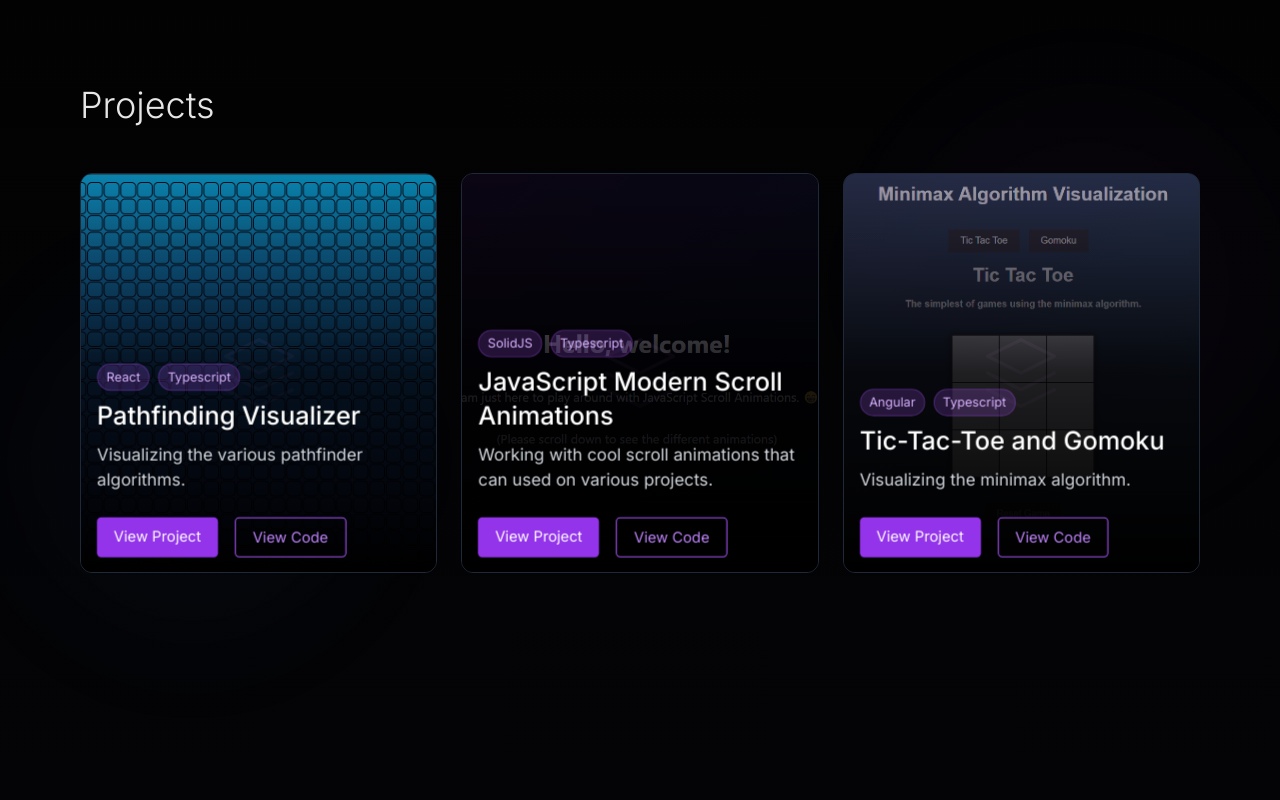
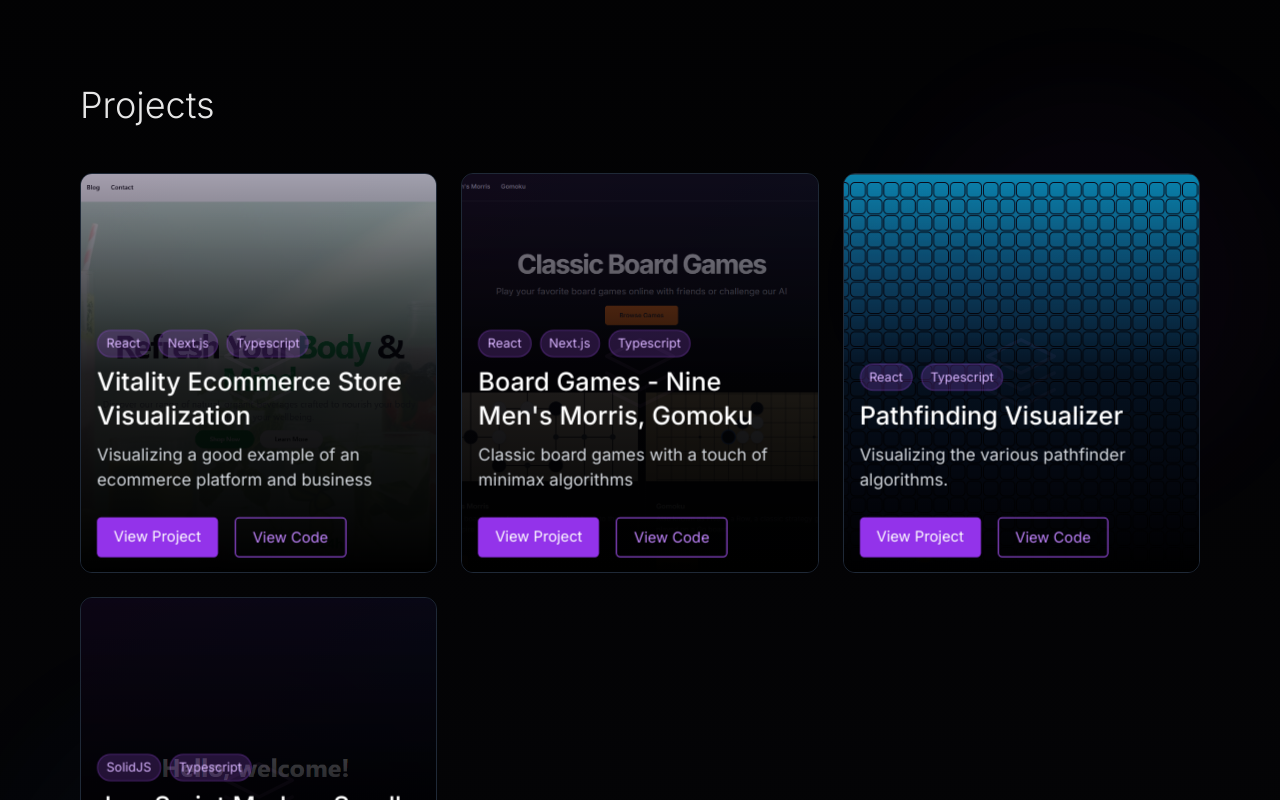
Before and after one commit to enbattle/enbattle.github.io, a Next.js app: page / in a window 1280 px wide. Shown: the part 955-1755 px from the top of the page. Built offline with nearby package versions, Linux system fonts and the light colour scheme.

Commit message:
Added vitality ecommerce site and board games site to projects

```diff
--- a/next.config.ts
+++ b/next.config.ts
@@ -1,12 +1,14 @@
 /** @type {import('next').NextConfig} */
+const isGithubPages = process.env.NODE_ENV === "production";
+const repoName = "vitality"; // Change this if your repo name is different
+
 const nextConfig = {
   output: "export",
+  basePath: isGithubPages ? `/${repoName}` : "",
+  assetPrefix: isGithubPages ? `/${repoName}/` : "",
   images: {
-    unoptimized: true,
+    unoptimized: true, // Ensures images work on GitHub Pages
   },
-  // Remove basePath if you're deploying to username.github.io
-  // basePath: '/repo-name', // Only needed for project sites
-  assetPrefix: process.env.NODE_ENV === "production" ? "/" : "",
 };
 
 module.exports = nextConfig;
--- a/src/app/components/projects.tsx
+++ b/src/app/components/projects.tsx
@@ -10,6 +10,23 @@ export default function Projects() {
 
   // Projects data
   const projects = [
+    {
+      title: "Vitality Ecommerce Store Visualization",
+      description:
+        "Visualizing a good example of an ecommerce platform and business",
+      image: "./vitality.png",
+      tags: ["React", "Next.js", "Typescript"],
+      link: "https://enbattle.github.io/vitality/",
+      github: "https://github.com/enbattle/vitality",
+    },
+    {
+      title: "Board Games - Nine Men's Morris, Gomoku",
+      description: "Classic board games with a touch of minimax algorithms",
+      image: "./board-games.png",
+      tags: ["React", "Next.js", "Typescript"],
+      link: "https://enbattle.github.io/board-games/",
+      github: "https://github.com/enbattle/board-games",
+    },
     {
       title: "Pathfinding Visualizer",
       description: "Visualizing the various pathfinder algorithms.",
@@ -26,14 +43,6 @@ export default function Projects() {
       tags: ["SolidJS", "Typescript"],
       link: "https://enbattle.github.io/javascript-scroll-animations/",
       github: "https://github.com/enbattle/javascript-scroll-animations",
-    },
-    {
-      title: "Tic-Tac-Toe and Gomoku",
-      description: "Visualizing the minimax algorithm.",
-      image: "./minimax-visualization-project.png",
-      tags: ["Angular", "Typescript"],
-      link: "https://enbattle.github.io/minimax-visualization/",
-      github: "https://github.com/enbattle/minimax-visualization",
     },
   ];
 
```
Also changed, not shown: public/board-games.png (added), public/vitality.png (added).
